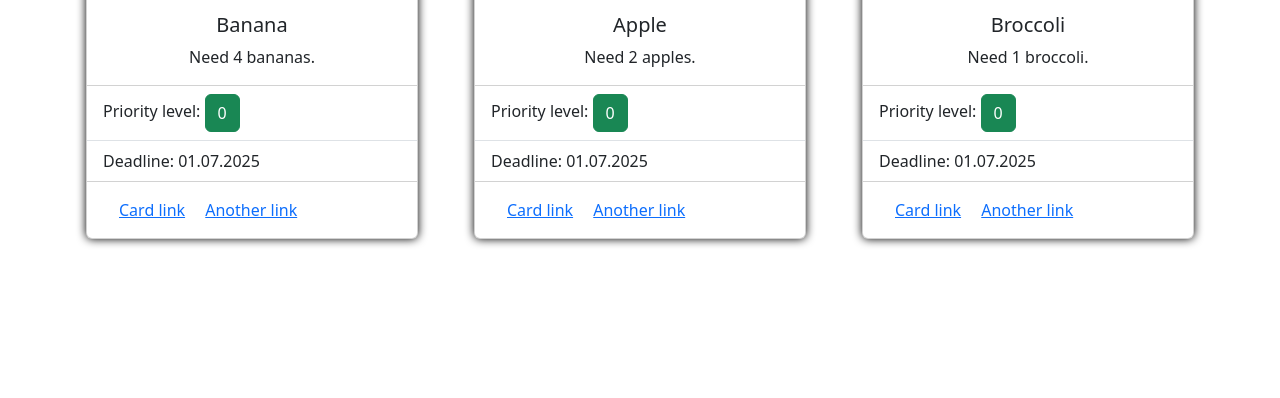
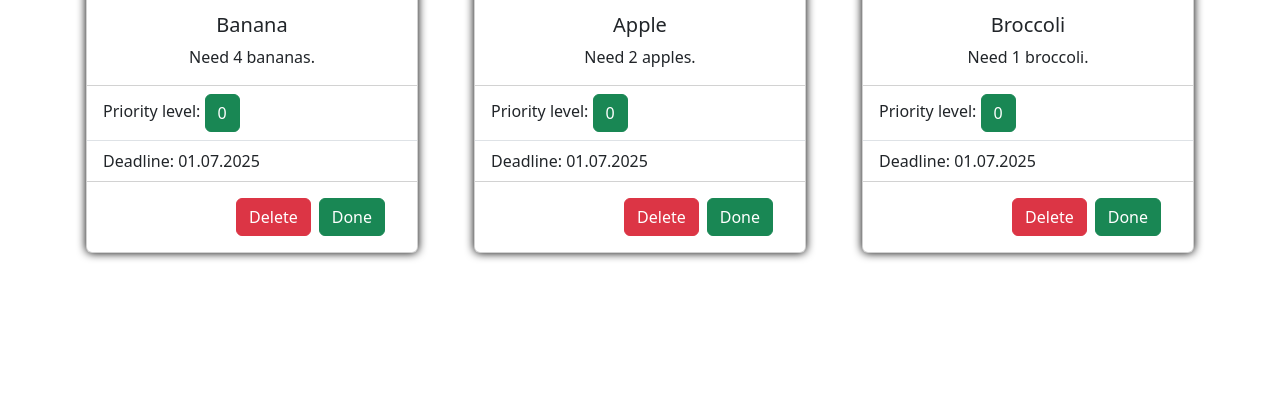
Before and after one commit to knsdev/weekly-planner, a plain HTML site: page index.html in a window 1280 px wide. Shown: the part 402-800 px from the top of the page. Drawn offline with nearby package versions, Linux system fonts and the light colour scheme.

Commit message:
function for creating/updating the layout + delete button

```diff
--- a/css/style.css
+++ b/css/style.css
@@ -4,7 +4,6 @@
 
 .card {
   display: block;
-  margin: auto;
   width: auto;
   box-shadow: 0 0 10px black;
 
@@ -30,8 +29,9 @@
       width: 100%;
       height: 100%;
       object-fit: cover;
-      border: 1px solid black;
+      border: 1px solid grey;
       border-radius: 0.5rem;
+      /* padding: 0.25rem; */
     }
   }
 }
--- a/js/script.js
+++ b/js/script.js
@@ -1,4 +1,4 @@
-const items = [
+let items = [
   {
     name: "Banana",
     image: "./images/banana.jpg",
@@ -40,11 +40,16 @@ row.classList.add(
   "row-cols-lg-3",
   "row-cols-md-2",
   "row-cols-1",
-  "justify-content-between",
+  "justify-content-start",
   "g-5",
   "mb-4"
 );
 container.append(row);
+
+updateItemLayout();
+
+function updateItemLayout() {
+  row.innerHTML = "";
 
   items.forEach((item, i) => {
     let desc = item.description.replace("%count%", item.count);
@@ -72,11 +77,22 @@ items.forEach((item, i) => {
           <li class="list-group-item">Priority level: <button type="button" class="btn ${priorityColorClass}">${item.priority}</button></li>
           <li class="list-group-item">Deadline: ${item.deadline}</li>
         </ul>
-        <div class="card-body">
-          <a href="#" class="card-link">Card link</a>
-          <a href="#" class="card-link">Another link</a>
+        <div class="card-body d-flex justify-content-end gap-2">
+          <button type="button" class="btn btn-danger delete-btn">Delete</button>
+          <button type="button" class="btn btn-success done-btn">Done</button>
         </div>
       </div>
     </div>
   `;
   });
+
+  let deleteBtns = document.querySelectorAll(".delete-btn");
+
+  deleteBtns.forEach((btn, i) => {
+    btn.addEventListener("click", () => {
+      items.splice(i, 1);
+      console.log(items);
+      updateItemLayout();
+    });
+  });
+}
```
Lines whose indentation alone changed are shown as unchanged.
